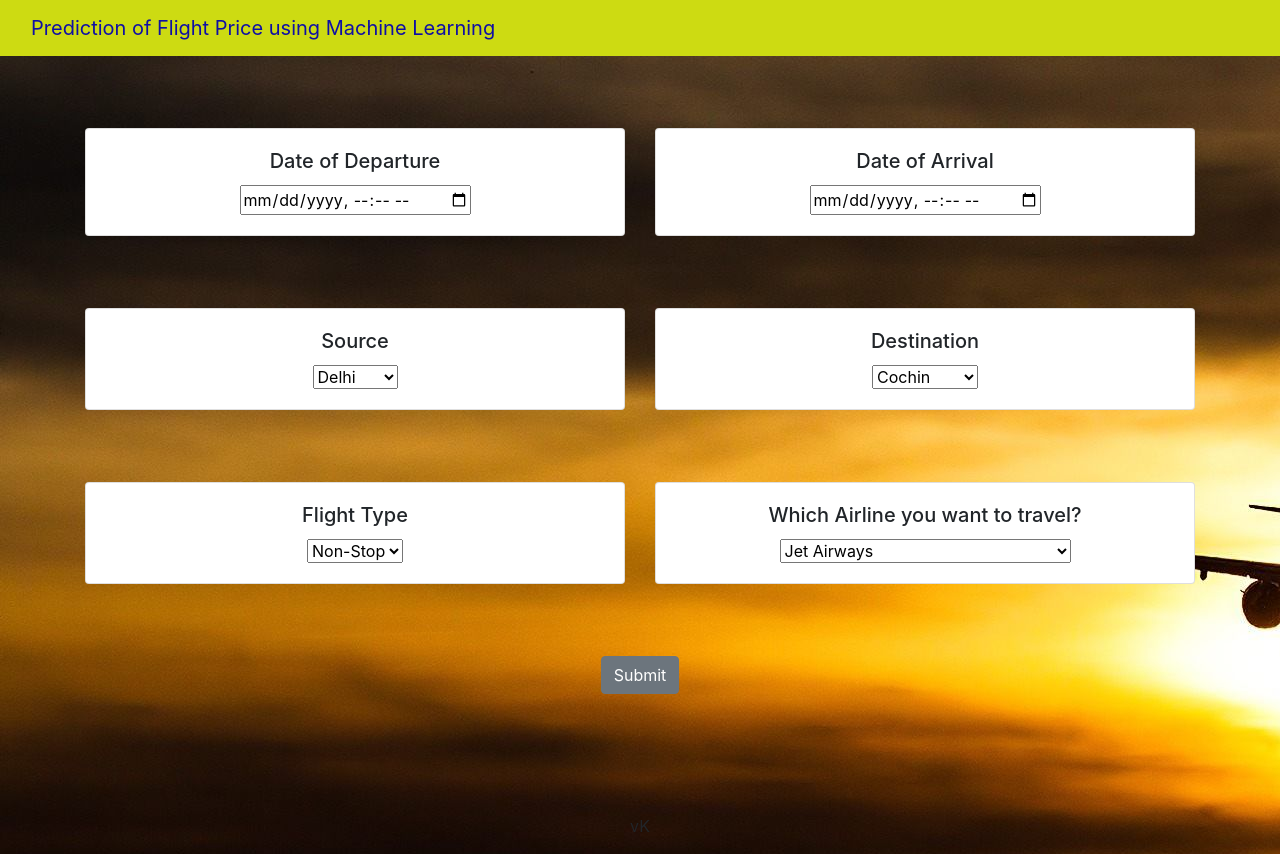
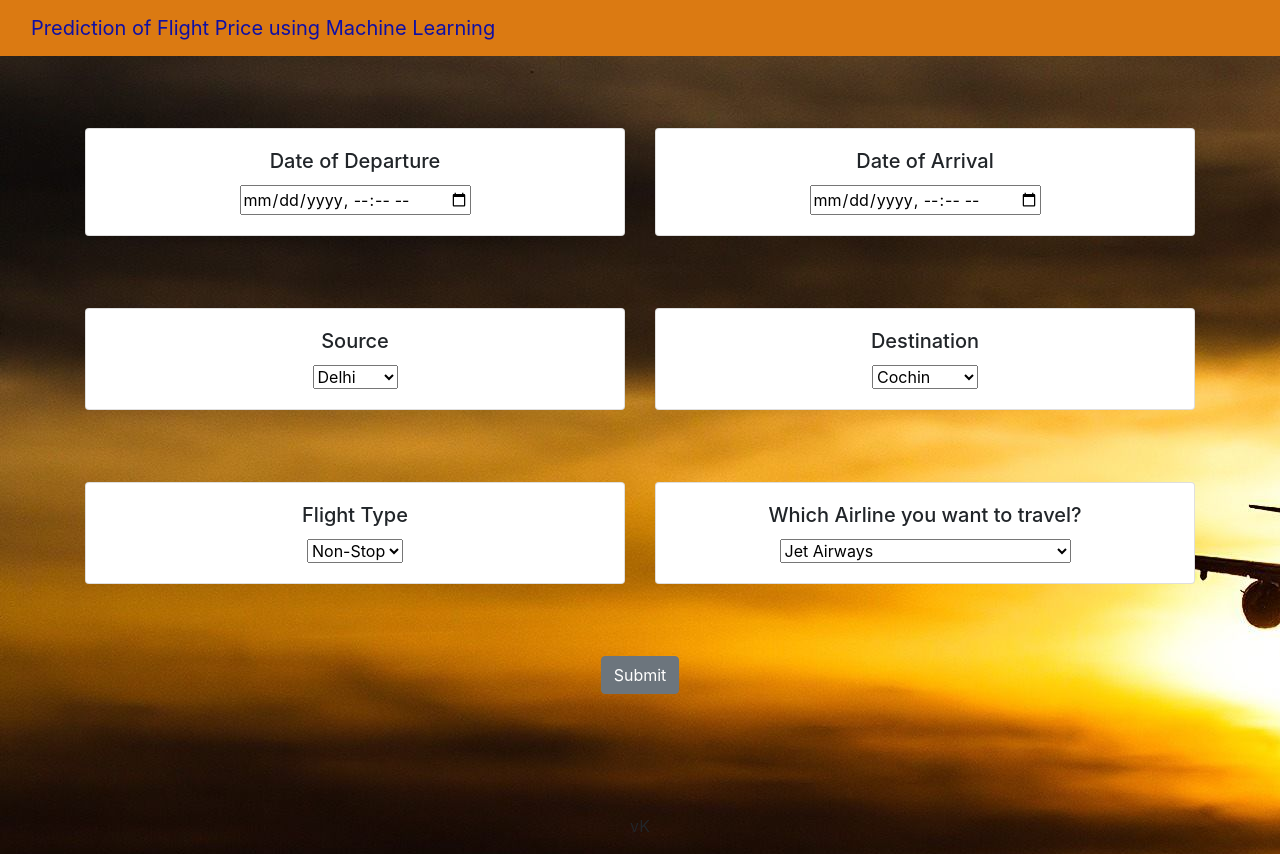
Before and after one commit to vkshirley/flightprice-ML, a Flask app: page / in a window 1280 px wide. Run offline with Flask 2, Linux system fonts and the light colour scheme; parts of the project's set-up code (start-up, migrations or seed data) failed here and were passed over; some libraries are stand-ins or nearby versions.

Commit message:
second commit

```diff
--- a/static/css/styles.css
+++ b/static/css/styles.css
@@ -4,7 +4,7 @@ body {
     background-image: linear-gradient(to right, #2e79e9, #416ded, #595dee, #7449eb, #8e28e3);}
 
 .navbar {
-    background-color: #cddb12;
+    background-color: #db7a12;
 }
 
 a {
@@ -12,5 +12,12 @@ a {
 }
 
 a:hover {
-    color: #810e0e;
+    color: #d5dc0b;
   }
+
+h3{
+    color: aliceblue;
+}
+h3:hover{
+    color: rgb(218, 10, 10);
+}
--- a/templates/home.html
+++ b/templates/home.html
@@ -1,5 +1,5 @@
 <html lang="en">
-
+    <!-- http://127.0.0.1:5000/ -->
 <head>
     <meta charset="UTF-8">
     <meta name="viewport" content="width=device-width, initial-scale=1.0">
```
Also changed, not shown: requirements.txt (+56 -20 lines), README.md (deleted).
